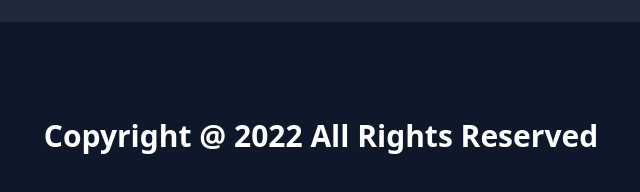
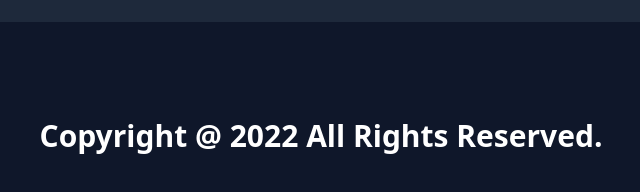
Before and after one commit to KhalidMimMuzahid/Select-Your-Best-Five-Dom, a plain HTML site: page index.html in a window 1280 px wide. Shown: the part 1181-1373 px from the top of the page, 319-959 px from the left. Drawn offline with nearby package versions, Linux system fonts and the light colour scheme.

Commit message:
footer done

```diff
--- a/index.html
+++ b/index.html
@@ -172,7 +172,7 @@
     <!-- footer start  -->
     <footer>
         <div class="container mx-auto bg-slate-900 py-12">
-            <h3 class="text-center text-white text-3xl font-bold p-12">Copyright @ 2022 All Rights Reserved</h3>
+            <h3 class="text-center text-white text-3xl font-bold p-12">Copyright @ 2022 All Rights Reserved.</h3>
         </div>
     </footer>
     <!-- footer end  -->
```
